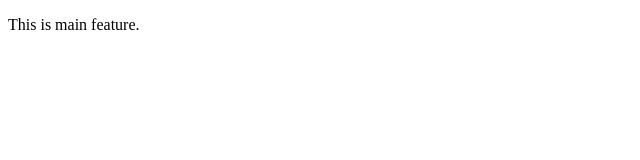
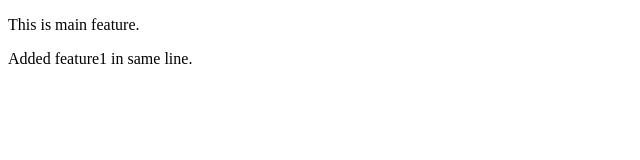
Before and after one commit to Madhu-Vinay-23a31a0549/New_repo, a plain HTML site: page index.html in a window 1280 px wide. Shown: the whole page, without its empty margins (0-640 px from the left). Drawn offline with Linux system fonts and the light colour scheme.

Commit message:
added feature1 in same line

```diff
--- a/index.html
+++ b/index.html
@@ -7,5 +7,6 @@
 </head>
 <body>
     <p>This is main feature.</p>
+    <p>Added feature1 in same line.</p>
 </body>
 </html>
```
